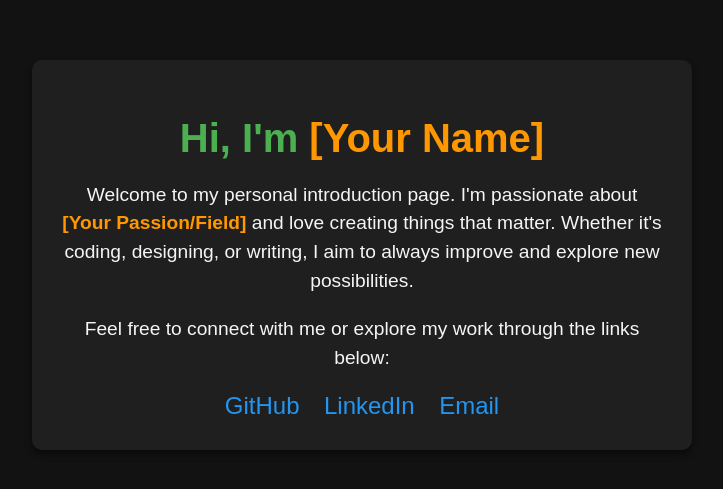
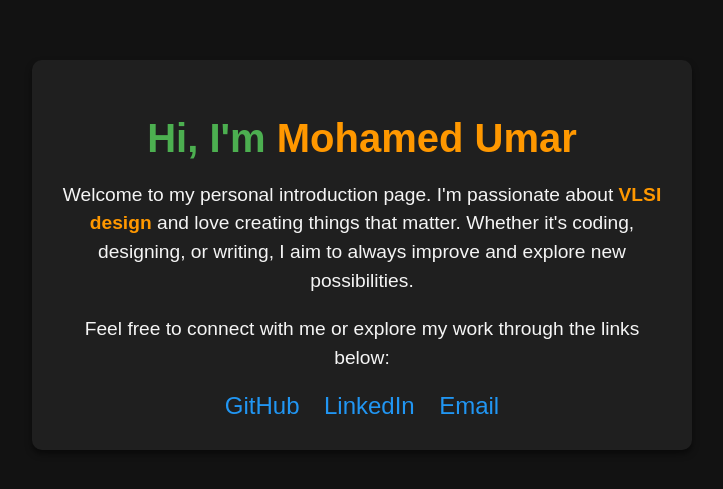
Before and after one commit to Umar-3300/Website, a plain HTML site: page main.html in a window 1280 px wide. Shown: the part 145-634 px from the top of the page, without its empty margins (278-1001 px from the left). Drawn offline with Linux system fonts and the light colour scheme.

Commit message:
Added basic intro page

```diff
--- a/main.html
+++ b/main.html
@@ -62,8 +62,8 @@
 <body>
 
 <div class="container">
-    <h1>Hi, I'm <span class="highlight">[Your Name]</span></h1>
-    <p>Welcome to my personal introduction page. I'm passionate about <span class="highlight">[Your Passion/Field]</span> and love creating things that matter. Whether it's coding, designing, or writing, I aim to always improve and explore new possibilities.</p>
+    <h1>Hi, I'm <span class="highlight">Mohamed Umar</span></h1>
+    <p>Welcome to my personal introduction page. I'm passionate about <span class="highlight">VLSI design</span> and love creating things that matter. Whether it's coding, designing, or writing, I aim to always improve and explore new possibilities.</p>
 
     <p>Feel free to connect with me or explore my work through the links below:</p>
 
```
